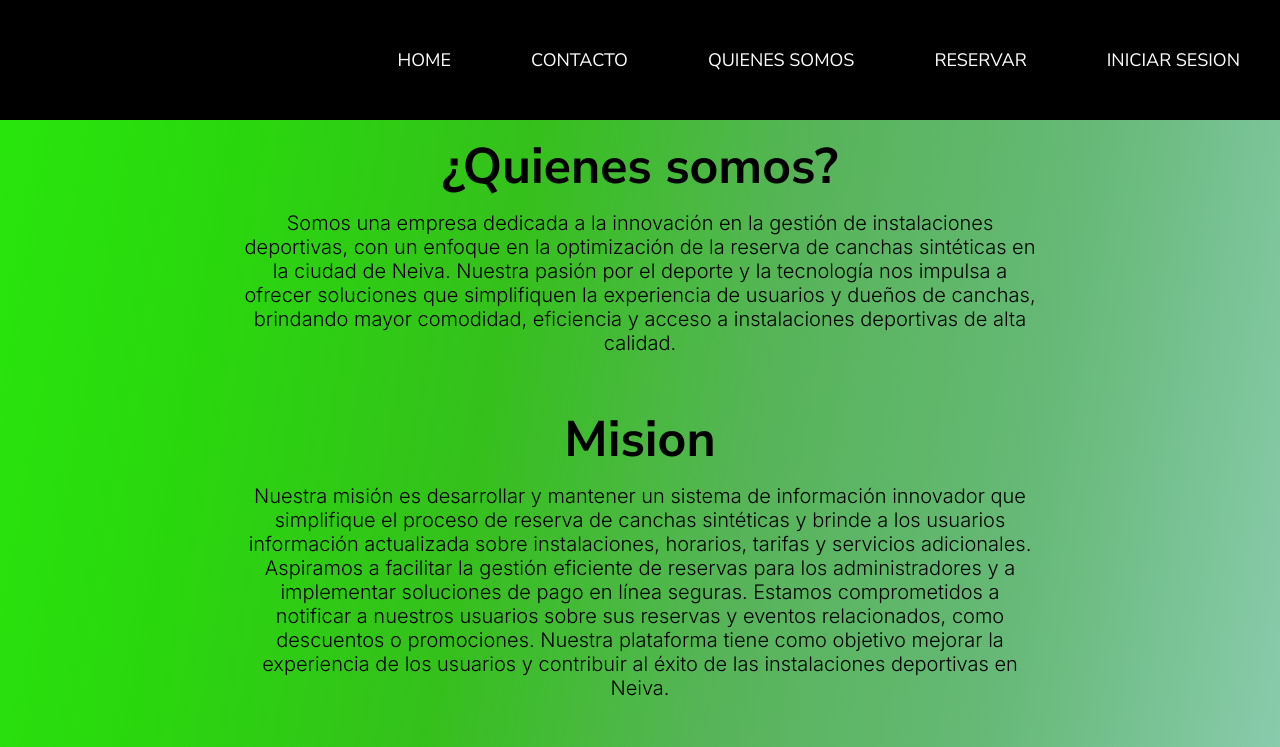
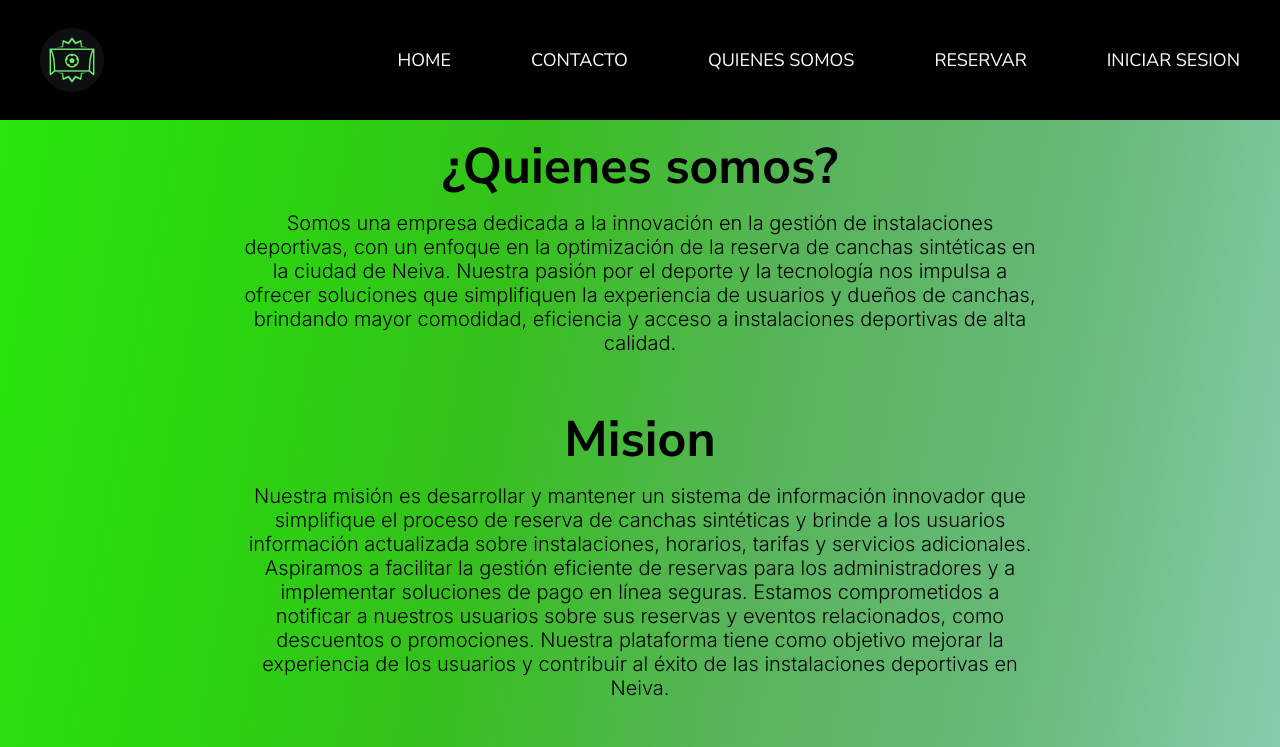
Before and after one commit to TacoConLimon/TecWeb, a plain HTML site: page html/quienes_somos.html in a window 1280 px wide. Shown: the top 747 px of the page. Drawn offline with Linux system fonts and the light colour scheme.

Commit message:
actualizacion ruta icono

```diff
--- a/html/quienes_somos.html
+++ b/html/quienes_somos.html
@@ -11,7 +11,7 @@
         <div class="top-bar">
             <nav class="nav">
                 <div class="icon-top">
-                    <a href="/index.html" class="logo nav-link" ><img src="/css/img/entrada-de-balon-de-futbol-centrada-en-arco.png" alt=""></a>
+                    <a href="/index.html" class="logo nav-link" ><img src="../images/entrada-de-balon-de-futbol-centrada-en-arco.png" alt=""></a>
                 </div>
                 <div class="nav-bar">
 
```
